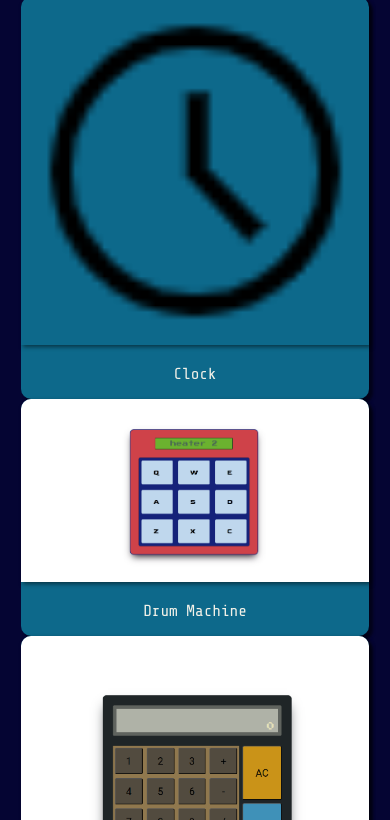
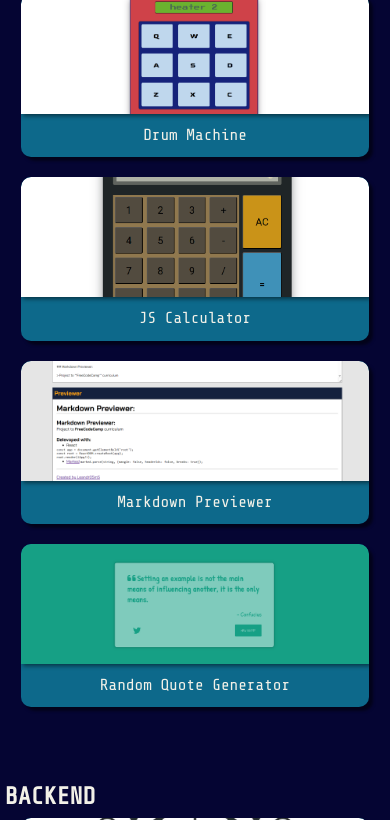
Before and after one commit to Leandr0SmS/FreeCodeCamp-projects, a plain HTML site: page index.html in a window 390 px wide. Shown: the part 1154-1974 px from the top of the page. Drawn offline with nearby package versions, Linux system fonts and the light colour scheme; files whose address does not match are found by name.

Commit message:
Refactor: Added css to projects divs

```diff
--- a/styles.css
+++ b/styles.css
@@ -64,21 +64,37 @@ a {
     font-size: 3rem;
 }
 
-#projects-grid {
-    display: grid;
-    grid-template-columns: repeat(2, 40%);
-    grid-gap: 2rem;
+#projects-grid,
+.projects-grid {
+    /* Flex layout so cards flow horizontally and wrap */
+    display: flex;
+    flex-wrap: wrap;
+    gap: 1.25rem;
+    justify-content: flex-start;
+    align-items: stretch;
     width: 100%;
     max-width: 1280px;
     margin: 0 auto;
-    margin-bottom: 6rem;
-    align-content: space-between;
+    margin-bottom: 3rem;
+    padding: 0.5rem 0;
+}
+
+/* Each project card will be a fixed-flex item so rows have equal card sizes */
+.projects-grid > .project {
+    box-sizing: border-box;
+    flex: 0 1 300px; /* preferred width, shrinks on small screens */
+    max-width: 320px;
+    width: 100%;
 }
 
 .project {
     background: var(--Blue-Grotto);
     box-shadow: 4px 4px 3px rgba(0, 0, 0, 0.5);
     border-radius: 10px;
+    display: flex;
+    flex-direction: column;
+    overflow: hidden;
+    height: 100%;
 }
 
 .project:hover {
@@ -94,17 +110,21 @@ a {
 }
 
 .project-title {
-    font-size: 1.3em;
-    padding: 1rem 0.5rem;
+    font-size: 1.1rem;
+    padding: 0.75rem 0.5rem;
     text-align: center;
+    margin: 0;
+    line-height: 1.2;
 }
 
 .project-image {
-    height: calc(100% - 4rem);
     width: 100%;
+    height: 160px;
     object-fit: cover;
     box-shadow: 2px 2px 4px rgba(0, 0, 0, 0.5);
     border-radius: 10px 10px 0 0;
+    display: block;
+    flex-shrink: 0;
 }
 
 @media only screen and (max-width: 1040px) {
@@ -113,13 +133,19 @@ a {
         text-shadow: 2px 2px 1px #1d1d2cf6;
     }
 
+    /* make two columns on medium screens */
+    .projects-grid > .project {
+        flex: 0 1 calc(50% - 1.5rem);
+        max-width: calc(50% - 1.5rem);
+    }
+
     .project-image{
-        height: calc(100% - 4rem);
+        height: 140px;
     }
 
     .project-title {
-        font-size: 1.3rem;
-        padding: 1rem 0.5rem;
+        font-size: 1.05rem;
+        padding: 0.75rem 0.5rem;
     }
 }
 
@@ -160,17 +186,24 @@ a {
         grid-template-columns: 1fr;
     }
 
-    .project {
+    /* single column on small screens */
+    .projects-grid {
+        justify-content: center;
+    }
+
+    .projects-grid > .project {
+        flex: 0 1 95%;
+        max-width: 90vw;
         margin: 0 1rem;
     }
 
     .project-image{
-        height: calc(100% - 3rem);;
+        height: 120px;
     }
 
     .project-title {
         font-size: 1rem;
-        padding: 1rem 0.5rem;
+        padding: 0.75rem 0.5rem;
     }
 }
 
```
